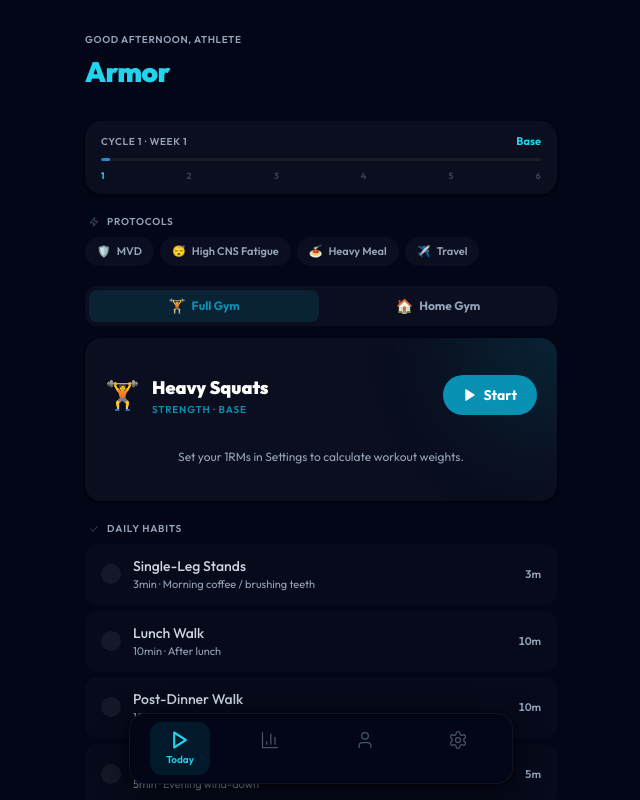
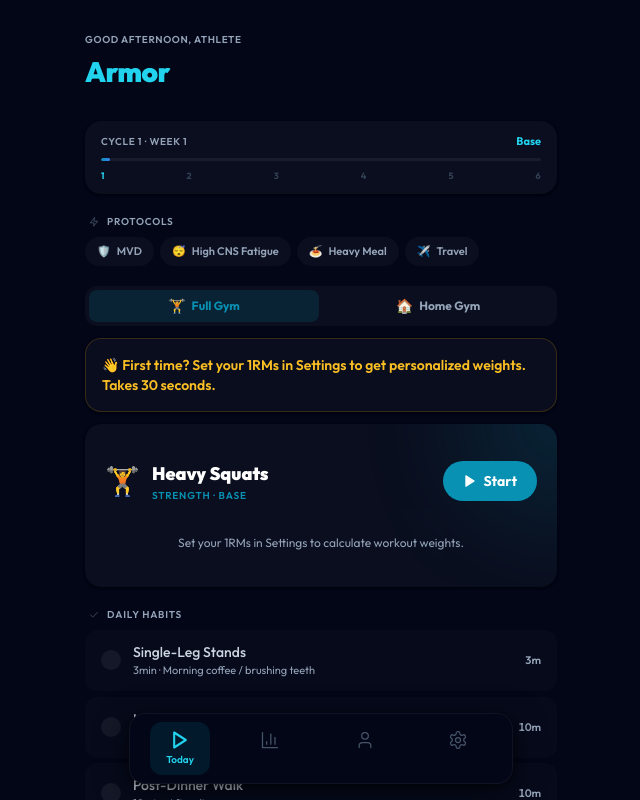
Before and after one commit to camster91/Shift6, a React (Vite) app: page / in a window 1280 px wide. Both pictures are taken after a click on the button "Use both — set 1RMs as you go". Shown: the top 800 px of the page, without its empty margins (319-959 px from the left). Built offline with nearby package versions, Linux system fonts and the light colour scheme.

Commit message:
fix: dashboard - active-track top 1RM + 0-lbs nudge

```diff
--- a/src/pages/ArmorDashboard.jsx
+++ b/src/pages/ArmorDashboard.jsx
@@ -4,6 +4,7 @@ import { useArmorData } from '../context/ArmorDataContext';
 import {
   getTodaysWorkout, getDailyHabits, MODIFIERS, MVD_PROTOCOL,
   VO2MAX_PROTOCOL, PERIODIZATION, getWeekConfig, EQUIPMENT_TRACKS,
+  EXERCISE_TRACK,
 } from '../data/armorEngine';
 import PlateVisualizer from '../components/PlateVisualizer';
 import Card from '../components/ui/Card';
@@ -138,9 +139,14 @@ export default function ArmorDashboard({ onStartWorkout }) {
   const greeting = h < 12 ? 'Good morning' : h < 17 ? 'Good afternoon' : 'Good evening';
 
   const streak = streakData.currentStreak || 0;
-  const top1RM = Math.max(...Object.values(estimated1RMs), 0);
   const unit = preferences.unit || 'lbs';
-  const displayTop1RM = unit === 'kg' ? Math.round(top1RM / 2.20462) : top1RM;
+
+  // Filter 1RMs to the active track only
+  const trackExerciseIds = Object.keys(EXERCISE_TRACK).filter(id => EXERCISE_TRACK[id] === effectiveTrack);
+  const track1RMs = trackExerciseIds.map(id => estimated1RMs[id] || 0);
+  const top1RM = track1RMs.length > 0 ? Math.max(...track1RMs, 0) : 0;
+  const allTrack1RMsZero = track1RMs.length > 0 && track1RMs.every(v => v === 0);
+  const displayTop1RM = top1RM === 0 ? '—' : (unit === 'kg' ? `${Math.round(top1RM / 2.20462)}${unit}` : `${top1RM}${unit}`);
 
   return (
     <div className="pb-32 space-y-5 max-w-lg mx-auto">
@@ -226,6 +232,14 @@ export default function ArmorDashboard({ onStartWorkout }) {
                 );
               })}
             </div>
+            {/* 0-lbs nudge — shown when all active-track 1RMs are 0 */}
+            {allTrack1RMsZero && (
+              <Card padded={false} className="bg-amber-500/8 border border-amber-500/20 p-4">
+                <p className="text-sm font-semibold text-amber-400">
+                  👋 First time? Set your 1RMs in Settings to get personalized weights. Takes 30 seconds.
+                </p>
+              </Card>
+            )}
             <Card className="p-5 space-y-4 relative overflow-hidden">
             {/* Ambient glow based on workout type */}
             <div className={`absolute top-0 right-0 w-40 h-40 rounded-full -translate-y-1/2 translate-x-1/2 blur-3xl opacity-20 ${
```
